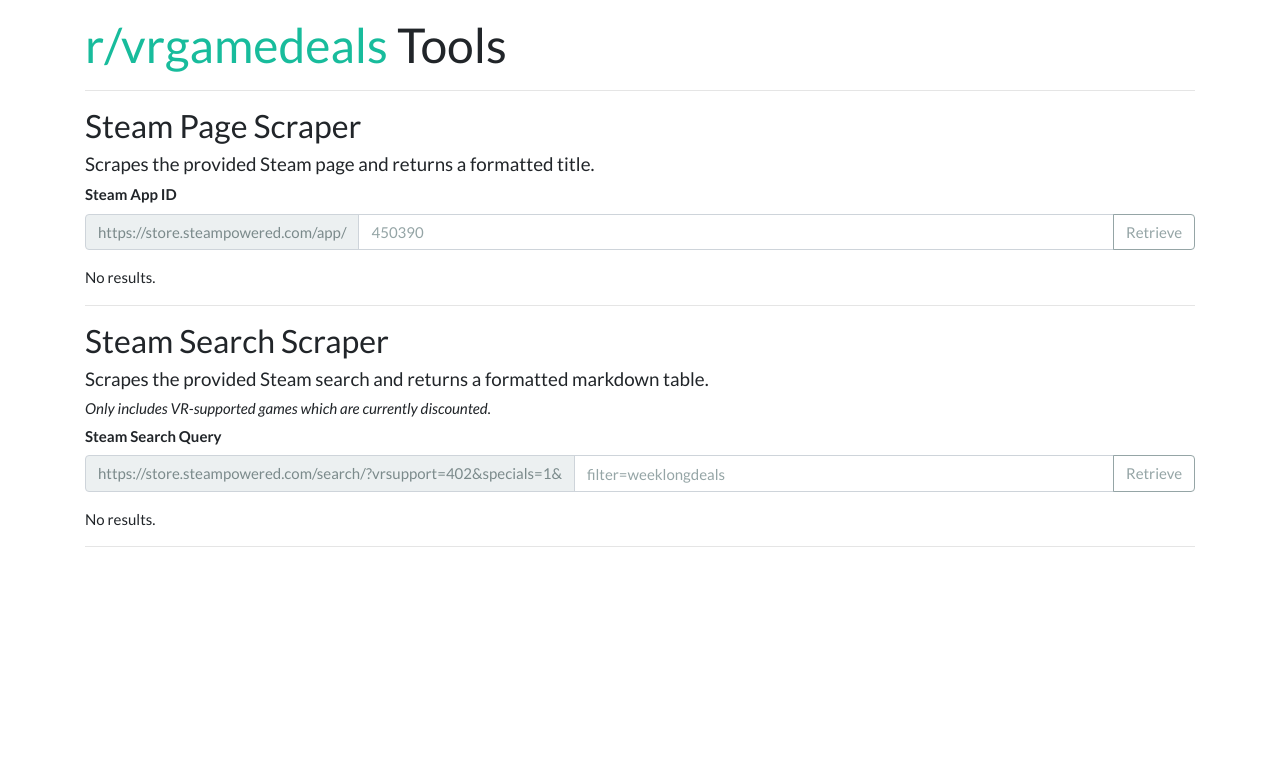
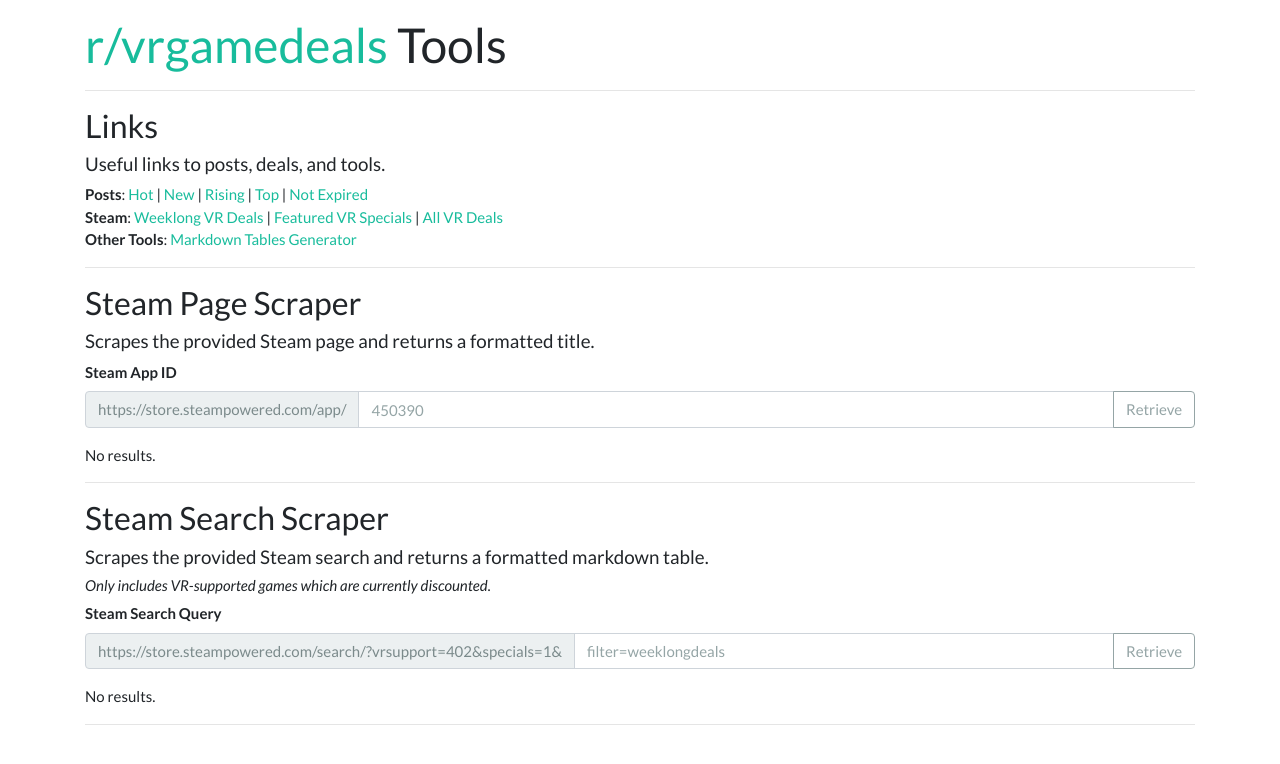
Before and after one commit to KevinNovak/vrgamedeals-Tools, a website: page public/index.html in a window 1280 px wide. Drawn offline with nearby package versions, Linux system fonts and the light colour scheme.

Commit message:
Add links

```diff
--- a/public/index.html
+++ b/public/index.html
@@ -24,6 +24,71 @@
             >
             Tools
           </h1>
+
+          <hr />
+
+          <div class="module">
+            <h3>Links</h3>
+
+            <h5>
+              Useful links to posts, deals, and tools.
+            </h5>
+
+            <span><b>Posts</b>: </span>
+            <a href="https://www.reddit.com/r/vrgamedeals/" target="_blank"
+              >Hot</a
+            >
+            |
+            <a href="https://www.reddit.com/r/vrgamedeals/new/" target="_blank"
+              >New</a
+            >
+            |
+            <a
+              href="https://www.reddit.com/r/vrgamedeals/rising/"
+              target="_blank"
+              >Rising</a
+            >
+            |
+            <a href="https://www.reddit.com/r/vrgamedeals/top/" target="_blank"
+              >Top</a
+            >
+            |
+            <a
+              href="https://www.reddit.com/r/vrgamedeals/search?q=-flair%3AExpired%21&restrict_sr=on&include_over_18=on&sort=new&t=all"
+              target="_blank"
+              >Not Expired</a
+            >
+
+            <br />
+
+            <span><b>Steam</b>: </span>
+            <a
+              href="https://store.steampowered.com/search/?vrsupport=402&filter=weeklongdeals"
+              target="_blank"
+              >Weeklong VR Deals</a
+            >
+            |
+            <a
+              href="https://store.steampowered.com/sale/vr_specials/"
+              target="_blank"
+              >Featured VR Specials</a
+            >
+            |
+            <a
+              href="https://store.steampowered.com/search/?specials=1&vrsupport=402"
+              target="_blank"
+              >All VR Deals</a
+            >
+
+            <br />
+
+            <span><b>Other Tools</b>: </span>
+            <a
+              href="https://www.tablesgenerator.com/markdown_tables"
+              target="_blank"
+              >Markdown Tables Generator</a
+            >
+          </div>
 
           <hr />
 
@@ -69,7 +134,12 @@
               Scrapes the provided Steam search and returns a formatted markdown
               table.
             </h5>
-            <h6><i>Only includes VR-supported games which are currently discounted.</i></h6>
+            <h6>
+              <i
+                >Only includes VR-supported games which are currently
+                discounted.</i
+              >
+            </h6>
             <label for="steam-app-id"><b>Steam Search Query</b></label>
             <div class="input-group mb-3">
               <div class="input-group-prepend">
```
